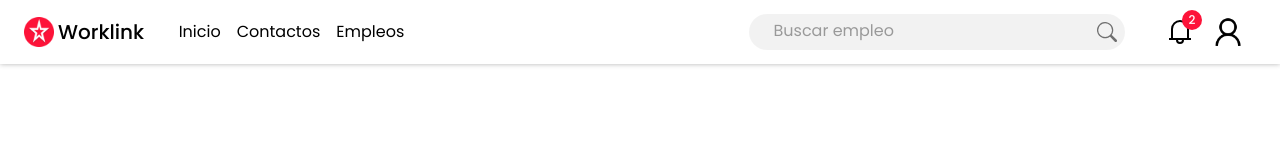
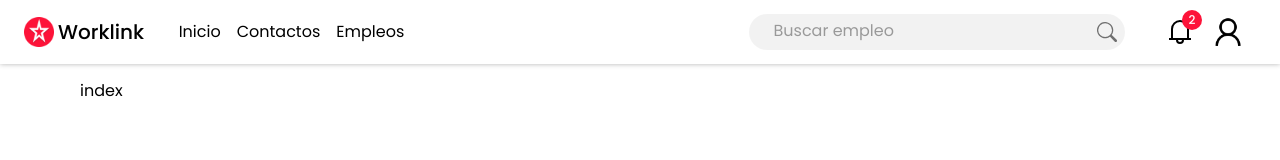
Before and after one commit to mattiasdu944/La-Salle-WorkLink, a Next.js app: page / in a window 1280 px wide. Shown: the top 160 px of the page. Built offline with nearby package versions, Linux system fonts and the light colour scheme; no server answers.

Commit message:
main container

```diff
--- a/layouts/MainLayout.tsx
+++ b/layouts/MainLayout.tsx
@@ -25,7 +25,12 @@ export const MainLayout: FC<Props> = ({ children, description, title }) => {
 
             <SideMenu isMenuOpen={isMenuOpen} setIsMenuOpen={ setIsMenuOpen }/>
 
-            <main>
+            <main
+                style={{
+                    padding:'5rem',
+                    minHeight:'100vh',
+                }}
+            >
                 { children }
             </main>
 
--- a/pages/index.tsx
+++ b/pages/index.tsx
@@ -8,8 +8,7 @@ import { MainLayout } from '@/layouts';
 
 const HomePage:NextPage = () => {
 
-    const authContext = useContext(AuthContext);
-    const  { user, isLoggedIn } = authContext;
+    const { user, isLoggedIn } = useContext(AuthContext);
     console.log({user, isLoggedIn});
     return (
         <MainLayout
```
